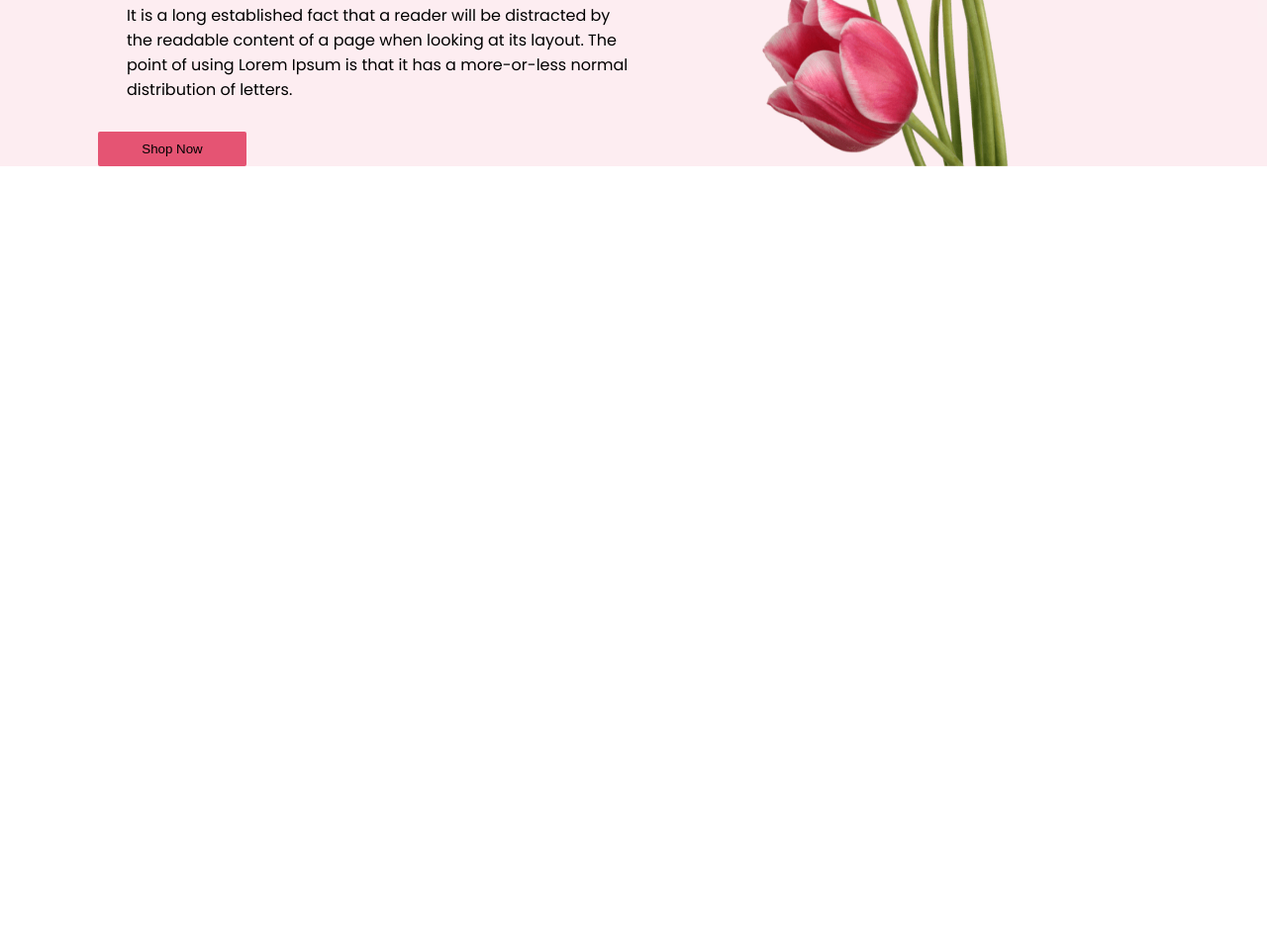
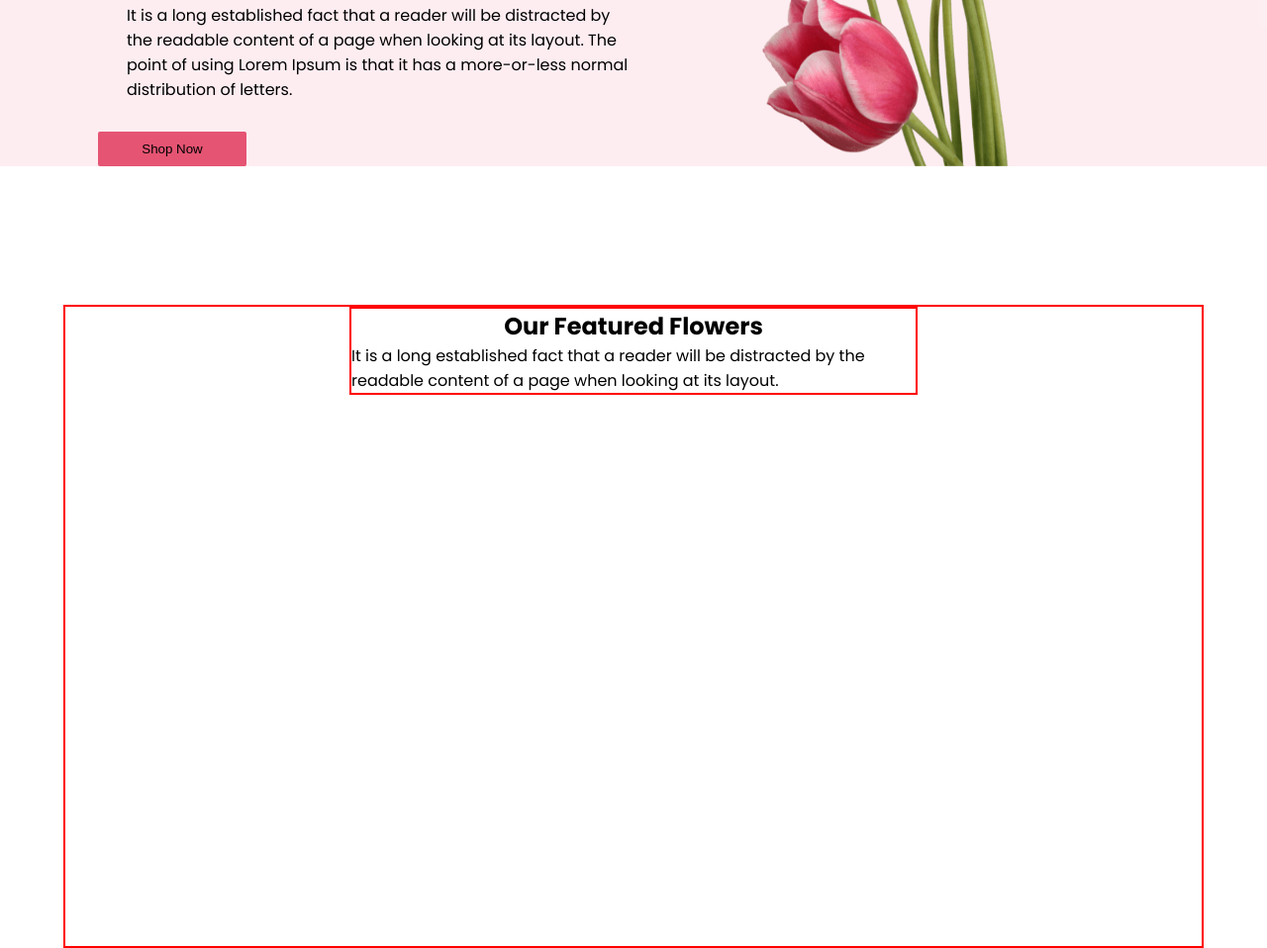
Before and after one commit to ArafatSani10/flower-git-repo, a plain HTML site: page index.html in a window 1280 px wide. Shown: the part 482-1440 px from the top of the page at 99% size. Before the commit the page ends 800 px from the top, so only its background shows below. Drawn offline with Linux system fonts and the light colour scheme.

Commit message:
1st section almost done

```diff
--- a/index.html
+++ b/index.html
@@ -29,7 +29,15 @@
               </div>
             </div>
     </header>
-    <main></main>
+    <main>
+
+        <section class="featured-image-container">
+            <div class="featured-title">
+                <h1>Our Featured Flowers</h1>
+                <p>It is a long established fact that a reader will be distracted by the readable content of a page when looking at its layout.</p>
+            </div>
+        </section>
+    </main>
     <footer></footer>
 </body>
 </html>
--- a/style.css
+++ b/style.css
@@ -51,3 +51,27 @@ body {
   height: 650px;
   margin-left: 120px;
 }
+
+
+.featured-image-container{
+    width: 90%;
+    margin: 0 auto;
+    height: 650px;
+    border: 2px solid red;
+    margin-top: 140px;
+
+
+
+}
+
+.featured-title{
+    border: 2px solid red;
+    display: flex;
+    flex-direction: column;
+    justify-content: center;
+    align-items:  center;
+    margin: 0 auto;
+    width: 50%;
+
+
+}
```
